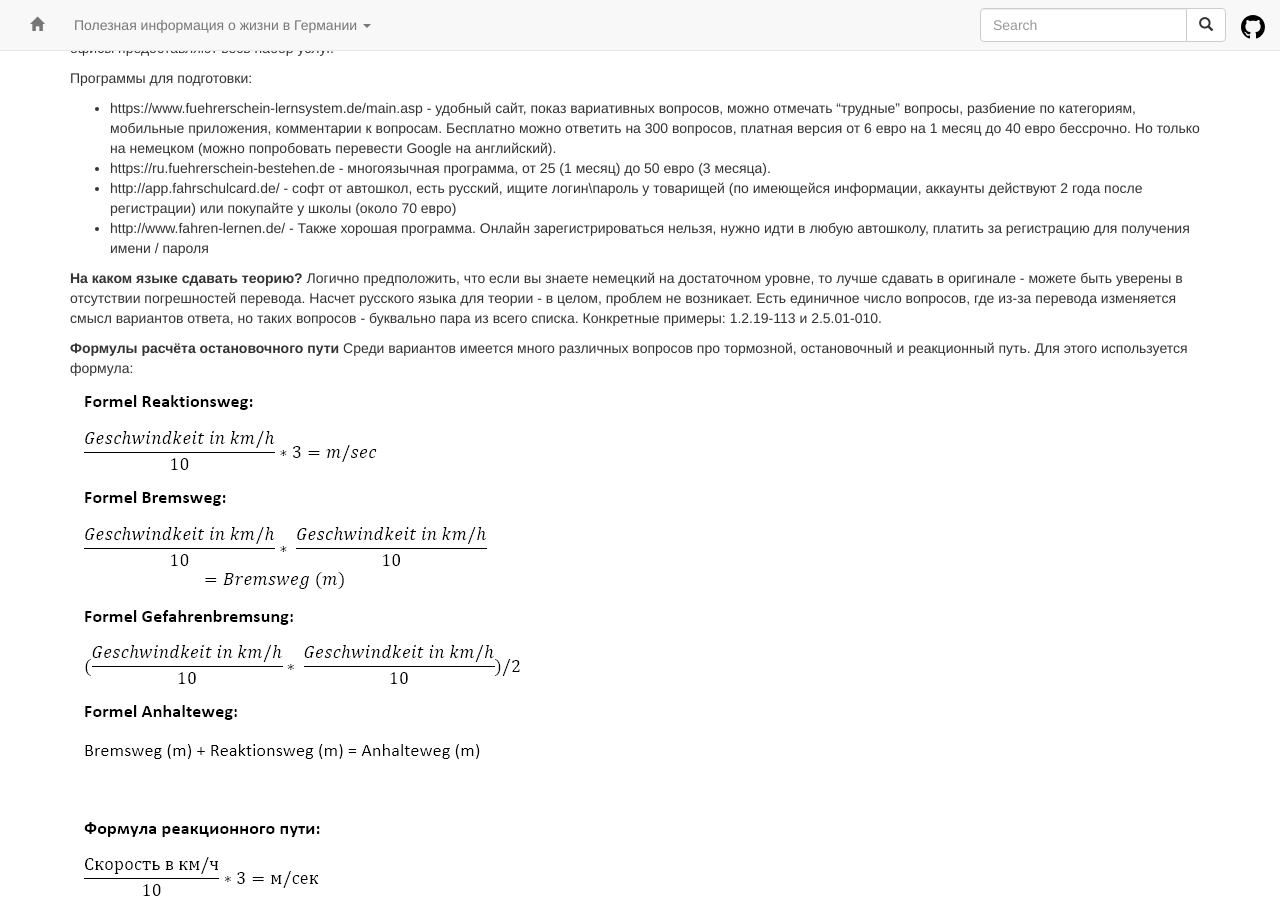
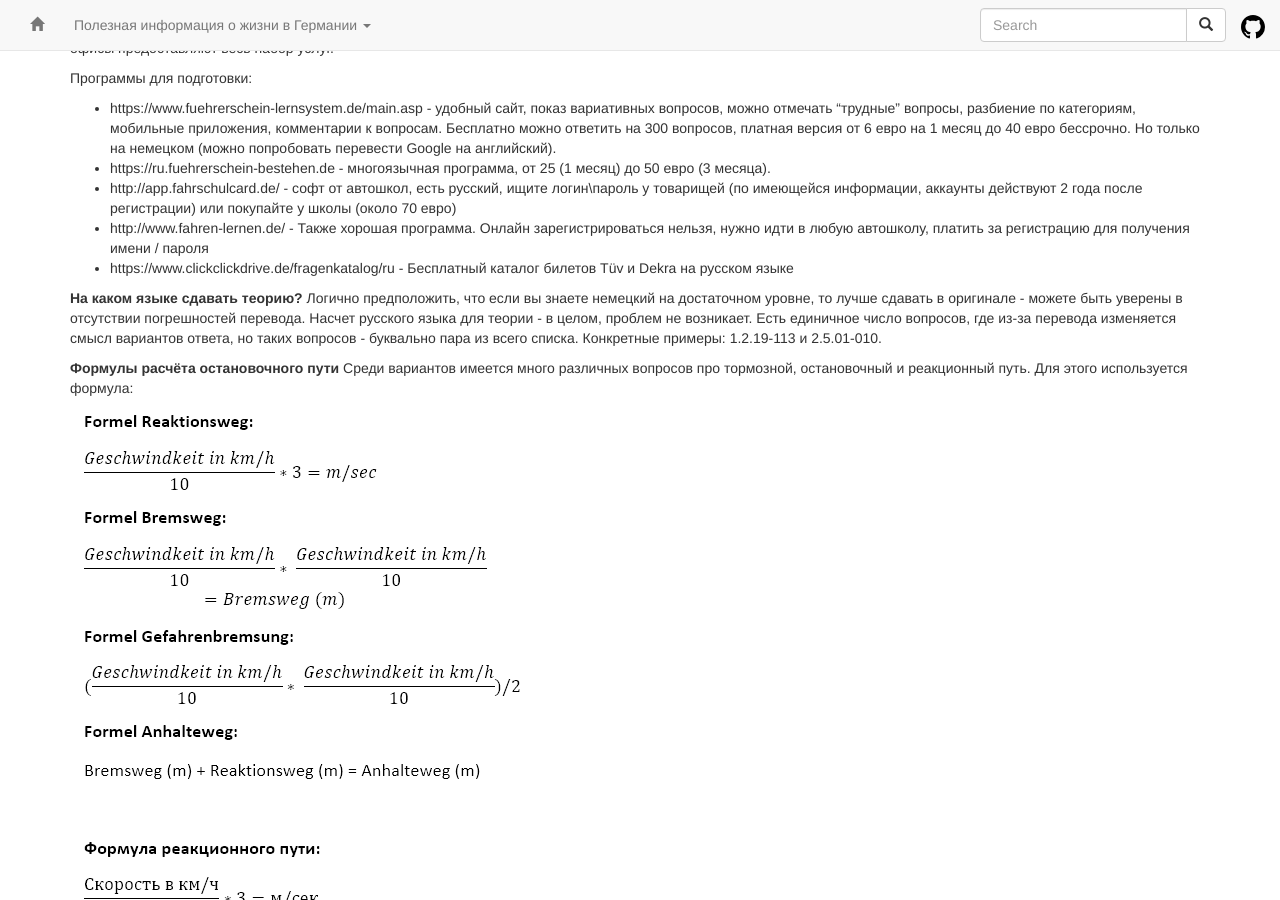
Before and after one commit to ru-de/faq, a Jekyll site: the page built from pages/Авто.md, in a window 1280 px wide and 900 px high, scrolled down 2061 px. Built offline with Jekyll 4.4.1, drawn with Linux system fonts in a browser that asks for light colours; nearby versions of some CDN libraries.

Commit message:
sync github pages

```diff
--- a/pages/Авто.md
+++ b/pages/Авто.md
@@ -88,6 +88,7 @@ layout: default
 * https://ru.fuehrerschein-bestehen.de - многоязычная программа, от 25 (1 месяц) до 50 евро (3 месяца).
 * http://app.fahrschulcard.de/ - софт от автошкол, есть русский, ищите логин\пароль у товарищей (по имеющейся информации, аккаунты действуют 2 года после регистрации) или покупайте у школы (около 70 евро)
 * http://www.fahren-lernen.de/ - Также хорошая программа. Онлайн зарегистрироваться нельзя, нужно идти в любую автошколу, платить за регистрацию для получения имени / пароля
+* https://www.clickclickdrive.de/fragenkatalog/ru - Бесплатный каталог билетов Tüv и Dekra на русском языке
 
 **На каком языке сдавать теорию?**
 Логично предположить, что если вы знаете немецкий на достаточном уровне, то лучше сдавать в оригинале - можете быть уверены в отсутствии погрешностей перевода.
```
